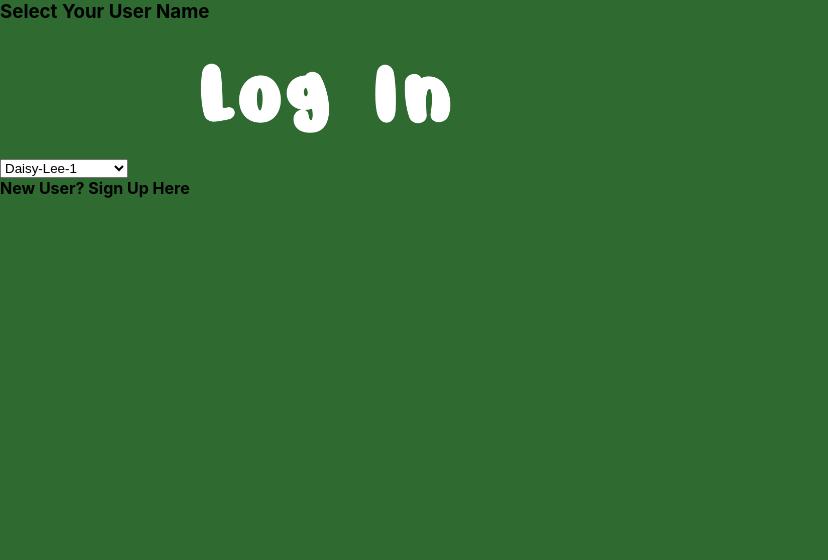
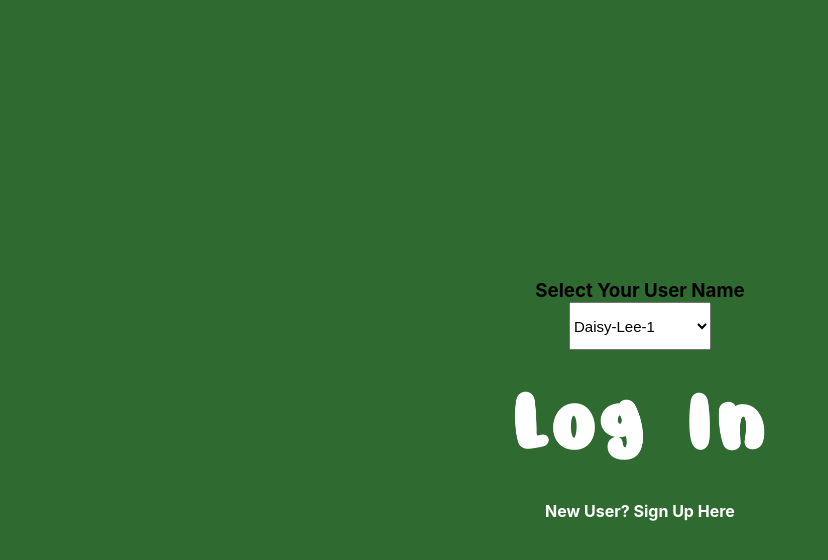
Before and after one commit to Samantha-Brown/future-seeds-ui, a React (Create React App) app: page /login in a window 1280 px wide. Shown: the top 560 px of the page, without its empty margins (0-828 px from the left). Built offline with nearby package versions, Linux system fonts and the light colour scheme.

Commit message:
Add flex to main

```diff
--- a/src/Components/App/App.css
+++ b/src/Components/App/App.css
@@ -7,4 +7,8 @@ main {
   background-color: #2f6a31;
   height: 100vh;
   width: 100vw;
+  display: flex;
+  flex-direction: column;
+  justify-content: center;
+  align-items: center;
 }
--- a/src/Components/LogIn/LogIn.css
+++ b/src/Components/LogIn/LogIn.css
@@ -0,0 +1,19 @@
+.login-container {
+  display: flex;
+  flex-direction: column;
+  justify-content: center;
+  align-content: center;
+  align-items: center;
+  width: 80vw;
+  height: 100vh;
+}
+
+.user-list {
+  height: 6vh;
+  width: auto;
+  font-size: 15px;
+}
+
+.new-user-prompt {
+  color: white;
+}
--- a/src/Components/LogIn/LogIn.js
+++ b/src/Components/LogIn/LogIn.js
@@ -1,3 +1,4 @@
+import { Link } from 'react-router-dom'
 import { users } from '../../data/mockData'
 import './LogIn.css'
 
@@ -8,16 +9,20 @@ const LogIn = () => {
 
   const userList = users.map(user => {
     return (
-      <option value={user.id} key={user.id}>{`${user.first_name}-${user.last_name}-${user.id.toString()}`}</option>
+      <option value={user.id} key={user.id}>{`${user.first_name}-${user.last_name}-${user.id}`}</option>
     )
   })
+
+
 
   return (
     <div className='login-container'>
       <h3>Select Your User Name</h3>
       <select className='user-list'> {userList} </select>
       <img src={loginImg} className='menu-btn' alt='log in btn'/>
-      <h4>New User? Sign Up Here</h4>
+      <Link to='/signup/' style={{ textDecoration: 'none' }}>
+      <h4 className='new-user-prompt'>New User? Sign Up Here</h4>
+      </Link>
     </div>
   )
 }
```
